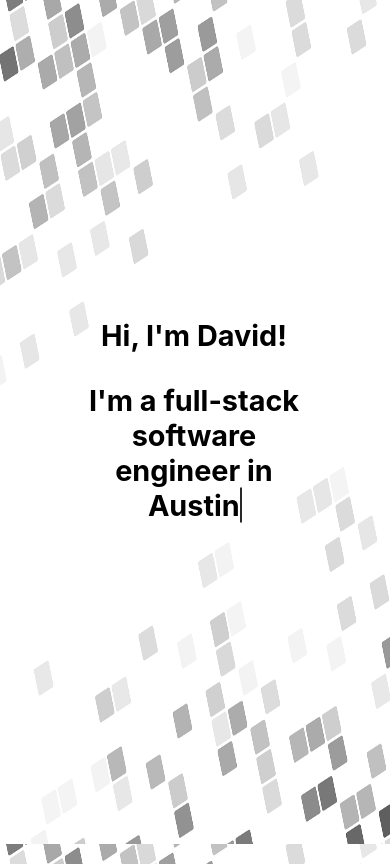
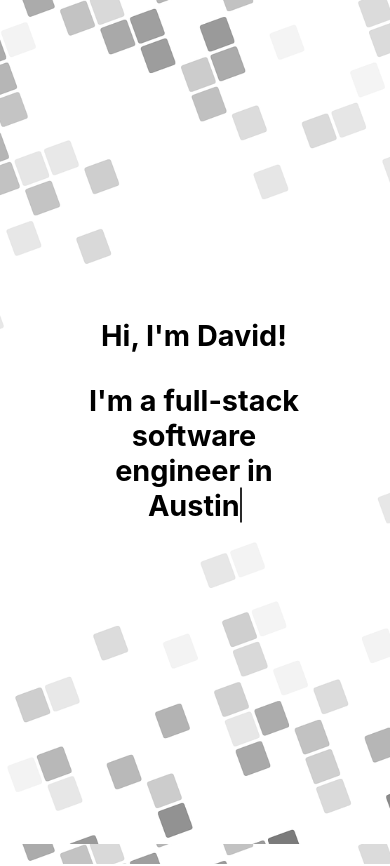
Before and after one commit to dpolcari18/personal-site, a React (Create React App) app: page / in a window 390 px wide. Shown: the top 866 px of the page. Built offline with nearby package versions, Linux system fonts and the light colour scheme; no server answers.

Commit message:
put mobile background on body

```diff
--- a/src/containers/Home.css
+++ b/src/containers/Home.css
@@ -5,10 +5,10 @@
 
 body {
     background: url('../images/mobile-background.png') no-repeat center center fixed;
-    -webkit-background-size: 100% 100%;
-    -moz-background-size: 100% 100%;
-    -o-background-size: 100% 100%;
-    background-size: 100% 100%;
+    -webkit-background-size: cover;
+    -moz-background-size: cover;
+    -o-background-size: cover;
+    background-size: cover;
 }
 
 @media only screen and (min-width: 800px) {
```
